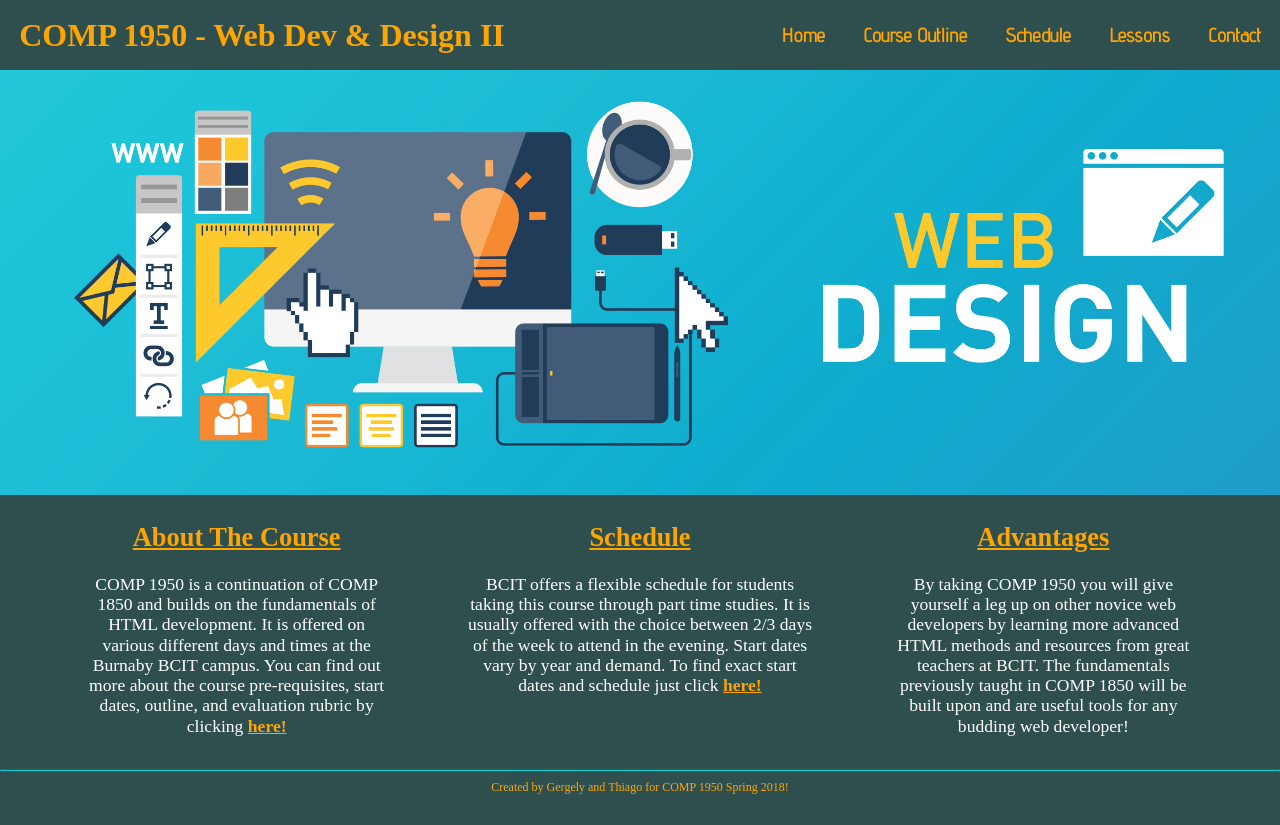
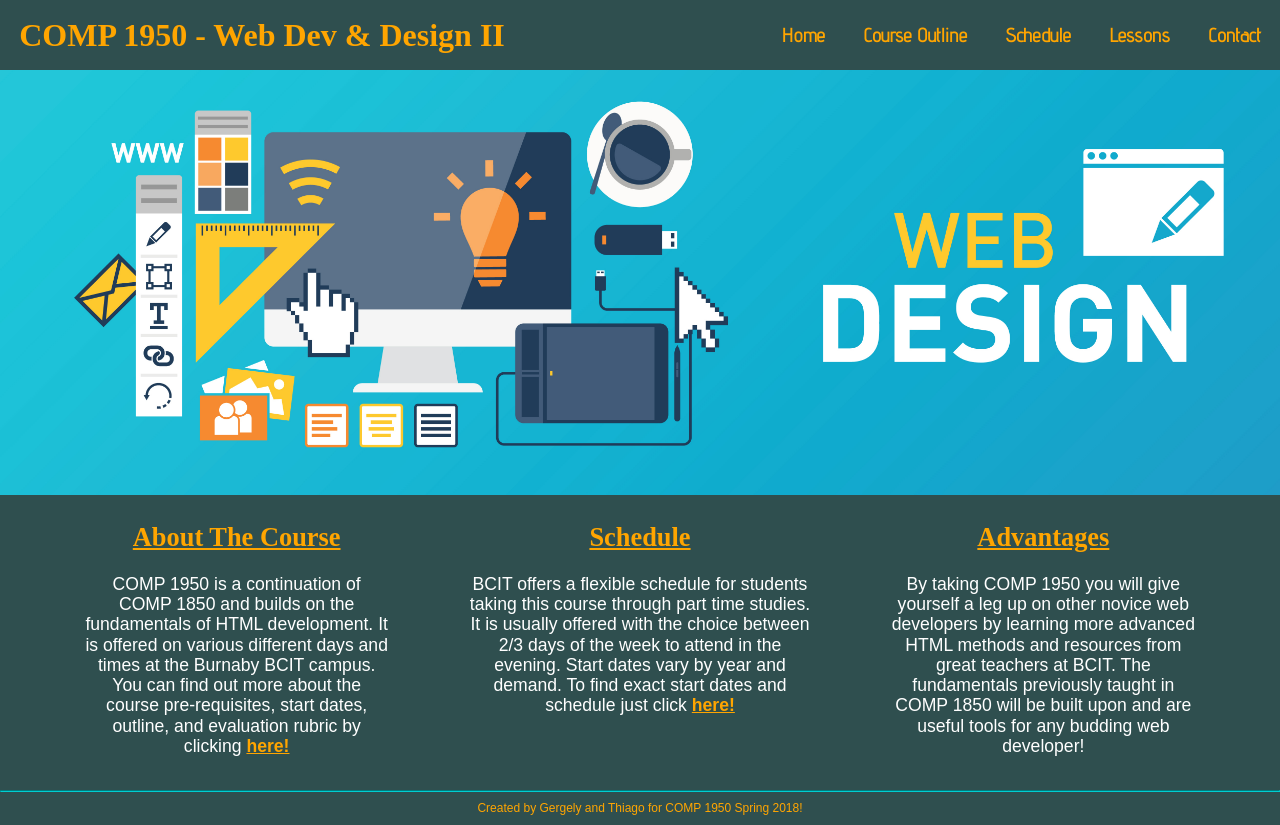
Before and after one commit to th-santos/comp-1950, a PHP site: page / in a window 1280 px wide. Before the commit the page ends 794 px from the top, so only its background shows below. Run offline with PHP 8.4, Linux system fonts and the light colour scheme; some libraries are stand-ins or nearby versions; some web fonts are replaced.

Commit message:
add default font-family in the body

```diff
--- a/scss/styles.scss
+++ b/scss/styles.scss
@@ -8,6 +8,7 @@ body {
     @include zerospacing;
     width: 100%;
     background-color: darkslategrey;
+    font-family: Arial, Helvetica, sans-serif;
 }
 
 .centerfold img {
--- a/styles/styles.css
+++ b/styles/styles.css
@@ -263,7 +263,8 @@ body {
   margin: 0;
   padding: 0;
   width: 100%;
-  background-color: darkslategrey; }
+  background-color: darkslategrey;
+  font-family: Arial, Helvetica, sans-serif; }
 
 .centerfold img {
   width: 100%; }
```
Also changed, not shown: 1 other file.
